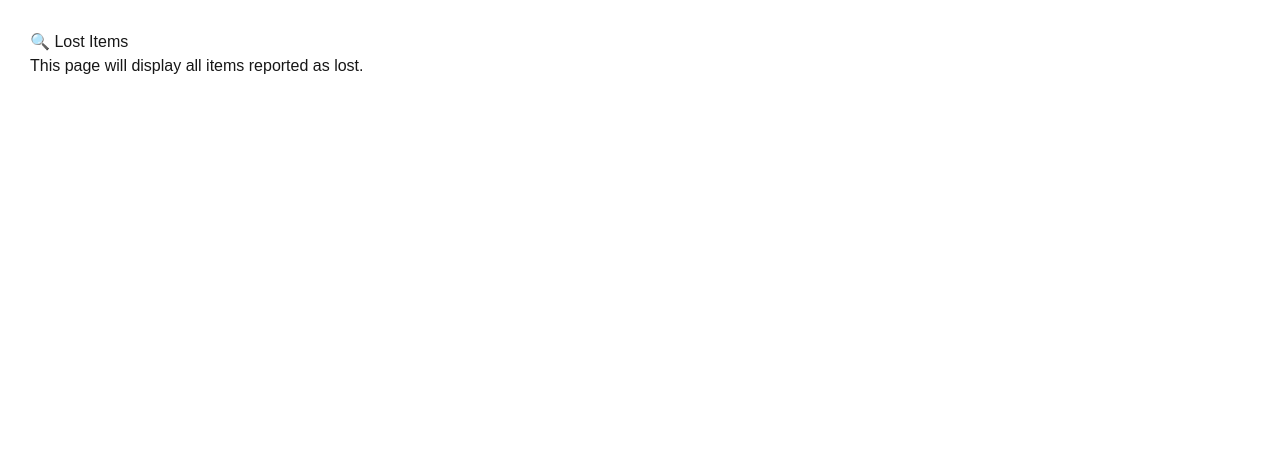
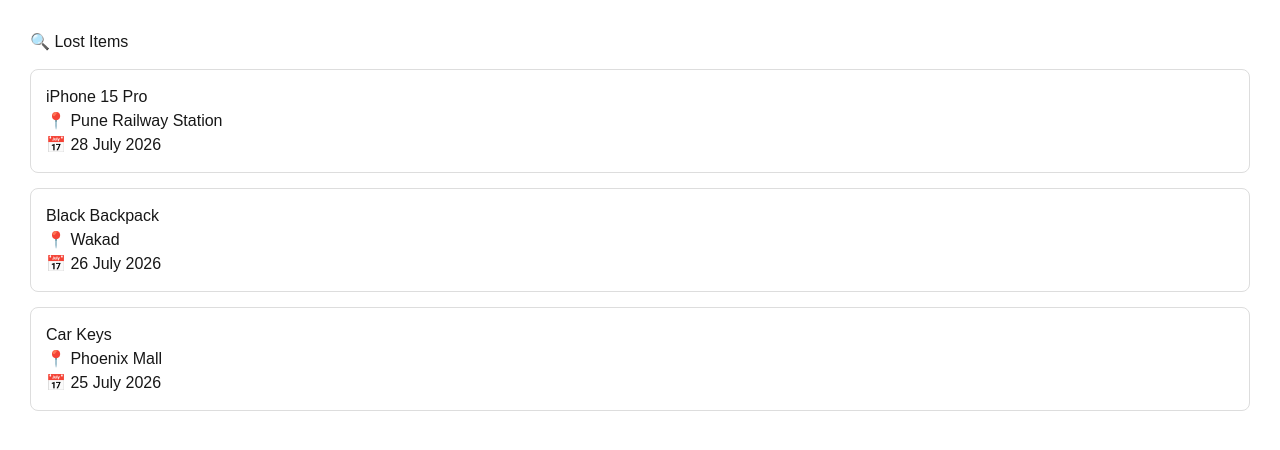
Before and after one commit to umeshtilak91/lost-found-platform, a Next.js app in the folder frontend/: page /lost in a window 1280 px wide. Shown: the top 450 px of the page. Built offline with nearby package versions, Linux system fonts and the light colour scheme.

Commit message:
Add reusable ItemCard component and shared Item type

```diff
--- a/frontend/app/found/page.tsx
+++ b/frontend/app/found/page.tsx
@@ -1,11 +1,19 @@
+import { foundItems } from "../../data/foundItems";
+import ItemCard from "../../components/ItemCard";
+
 export default function FoundPage() {
   return (
     <main style={{ padding: "30px" }}>
       <h1>🎒 Found Items</h1>
 
-      <p>
-        This page will display all items reported as found.
-      </p>
+      {foundItems.map((item) => (
+        <ItemCard
+          key={item.id}
+          name={item.name}
+          location={item.location}
+          date={item.date}
+        />
+      ))}
     </main>
   );
 }
--- a/frontend/app/lost/page.tsx
+++ b/frontend/app/lost/page.tsx
@@ -1,11 +1,19 @@
+import { lostItems } from "../../data/lostItems";
+import ItemCard from "../../components/ItemCard";
+
 export default function LostPage() {
   return (
     <main style={{ padding: "30px" }}>
       <h1>🔍 Lost Items</h1>
 
-      <p>
-        This page will display all items reported as lost.
-      </p>
+      {lostItems.map((item) => (
+        <ItemCard
+          key={item.id}
+          name={item.name}
+          location={item.location}
+          date={item.date}
+        />
+      ))}
     </main>
   );
 }
--- /dev/null
+++ b/frontend/components/ItemCard.tsx
@@ -0,0 +1,28 @@
+type ItemCardProps = {
+  name: string;
+  location: string;
+  date: string;
+};
+
+export default function ItemCard({
+  name,
+  location,
+  date,
+}: ItemCardProps) {
+  return (
+    <div
+      style={{
+        border: "1px solid #ddd",
+        padding: "15px",
+        marginTop: "15px",
+        borderRadius: "8px",
+      }}
+    >
+      <h3>{name}</h3>
+
+      <p>📍 {location}</p>
+
+      <p>📅 {date}</p>
+    </div>
+  );
+}
--- /dev/null
+++ b/frontend/data/foundItems.ts
@@ -0,0 +1,16 @@
+import { Item } from "../types/item";
+
+export const foundItems: Item[] = [
+  {
+    id: 1,
+    name: "Wallet",
+    location: "Hinjewadi Phase 1",
+    date: "27 July 2026",
+  },
+  {
+    id: 2,
+    name: "Laptop Bag",
+    location: "Pimpri Station",
+    date: "26 July 2026",
+  },
+];
--- /dev/null
+++ b/frontend/data/lostItems.ts
@@ -0,0 +1,22 @@
+import { Item } from "../types/item";
+
+export const lostItems: Item[] = [
+  {
+    id: 1,
+    name: "iPhone 15 Pro",
+    location: "Pune Railway Station",
+    date: "28 July 2026",
+  },
+  {
+    id: 2,
+    name: "Black Backpack",
+    location: "Wakad",
+    date: "26 July 2026",
+  },
+  {
+    id: 3,
+    name: "Car Keys",
+    location: "Phoenix Mall",
+    date: "25 July 2026",
+  },
+];
--- /dev/null
+++ b/frontend/types/item.ts
@@ -0,0 +1,6 @@
+export type Item = {
+  id: number;
+  name: string;
+  location: string;
+  date: string;
+};
```
